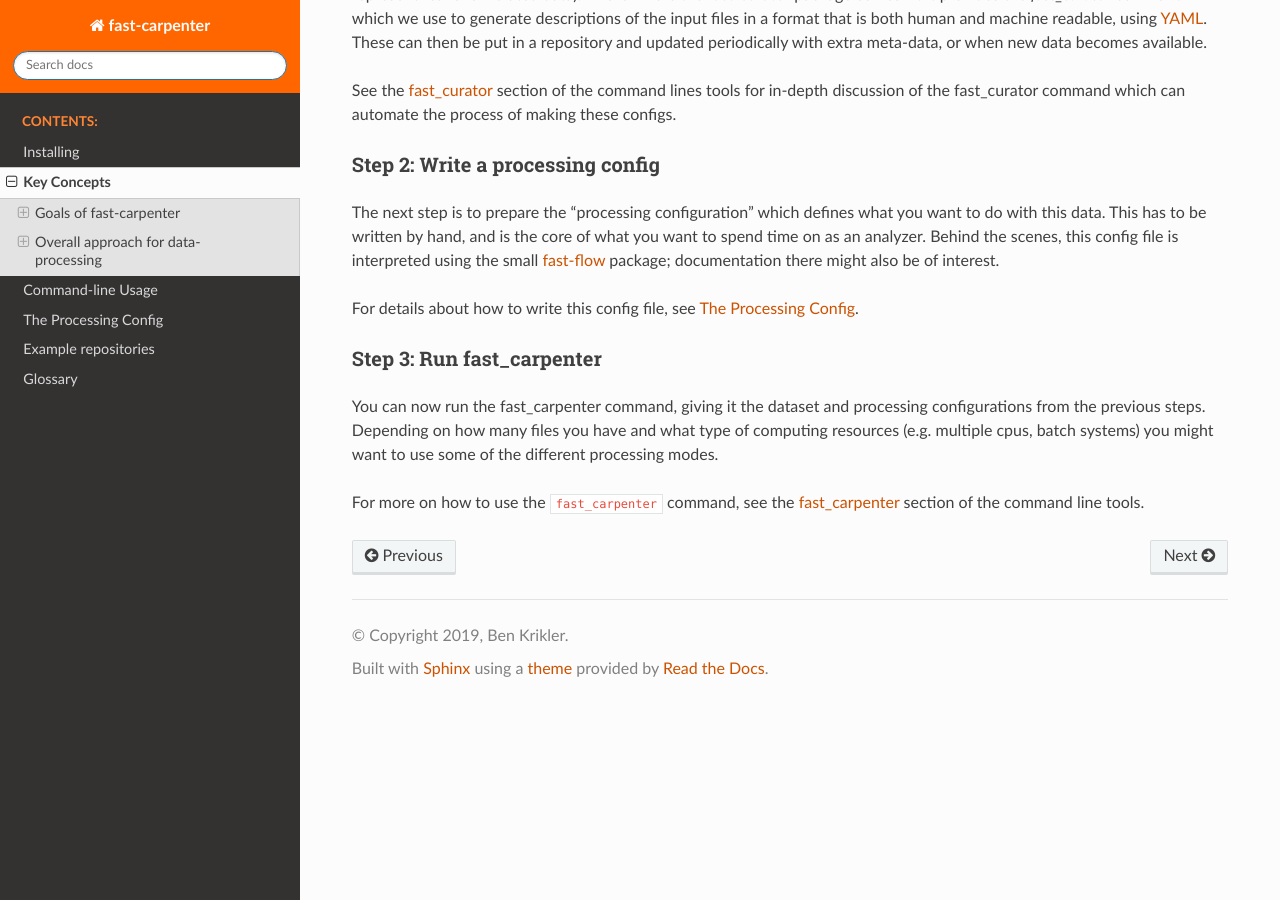
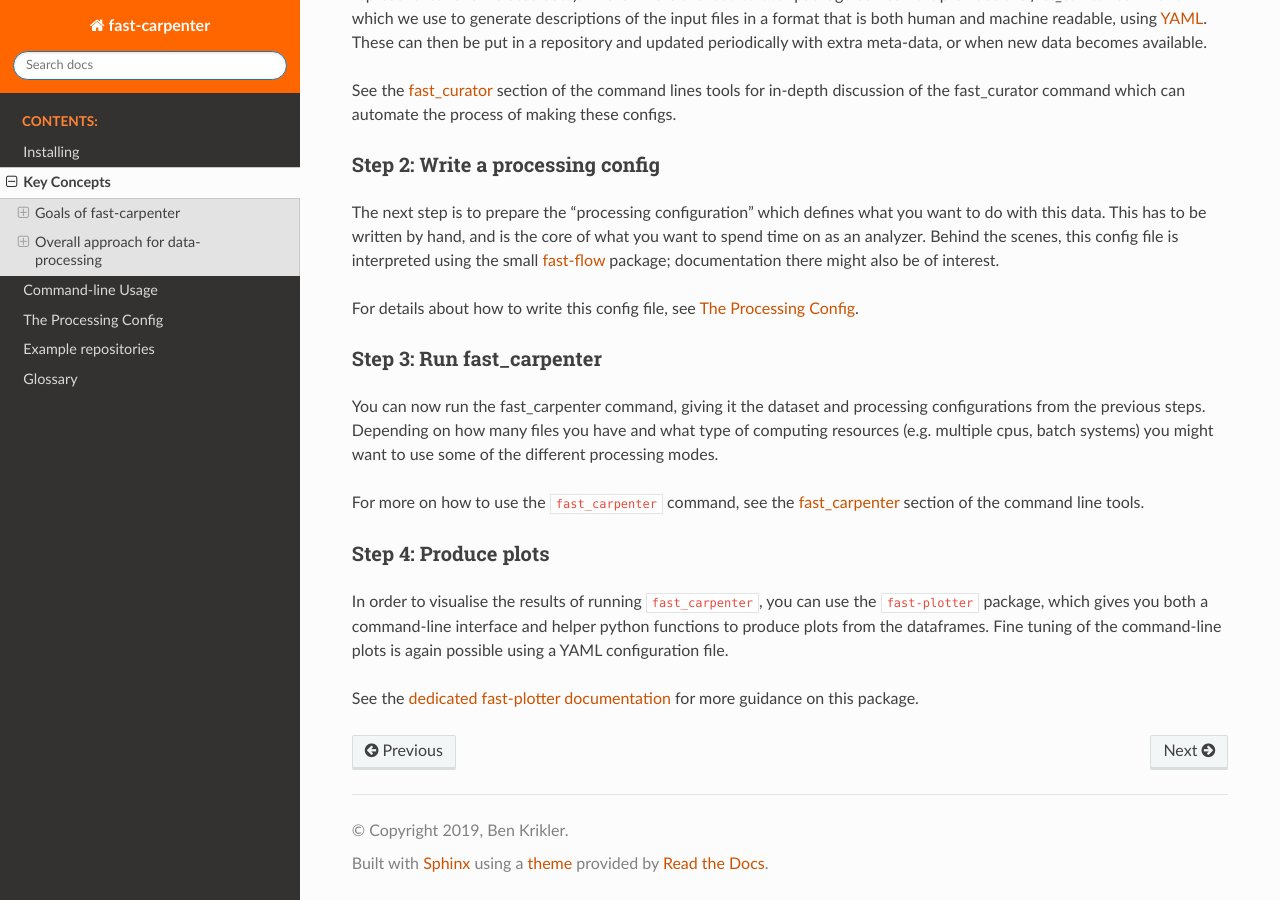
Before and after one commit to FAST-HEP/fast-carpenter, a Sphinx documentation site: the page built from docs/philosophy.rst, in a window 1280 px wide and 900 px high, scrolled down 1310 px. Built offline with Sphinx 7.4.7 and the Read the Docs theme 2.0.0, drawn with Linux system fonts in a browser that asks for light colours.

Commit message:
Mention fast-plotter and its docs

```diff
--- a/docs/philosophy.rst
+++ b/docs/philosophy.rst
@@ -62,3 +62,11 @@
 Depending on how many files you have and what type of computing resources (e.g. multiple cpus, batch systems) you might want to use some of the different processing modes.
 
 For more on how to use the ``fast_carpenter`` command, see the :ref:`ref-cli_fast_carpenter` section of the command line tools.
+
+Step 4: Produce plots
+^^^^^^^^^^^^^^^^^^^^^
+In order to visualise the results of running ``fast_carpenter``, you can use the ``fast-plotter`` package, which gives you both a command-line interface and helper python functions to
+produce plots from the dataframes.
+Fine tuning of the command-line plots is again possible using a YAML configuration file.
+
+See the `dedicated fast-plotter documentation <http://fast-plotter.readthedocs.io/>`_ for more guidance on this package.
```
Also changed, not shown: docs/command_line.rst (+19 -5 lines).
